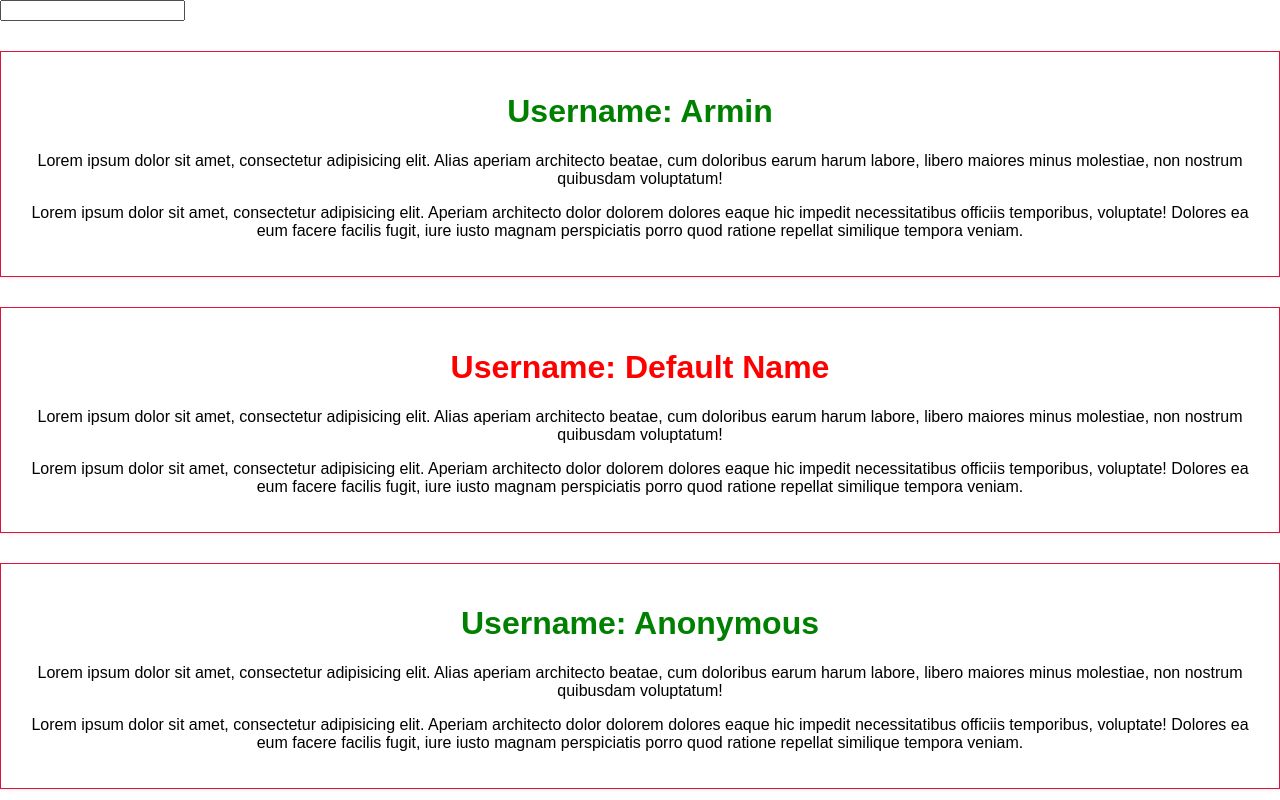
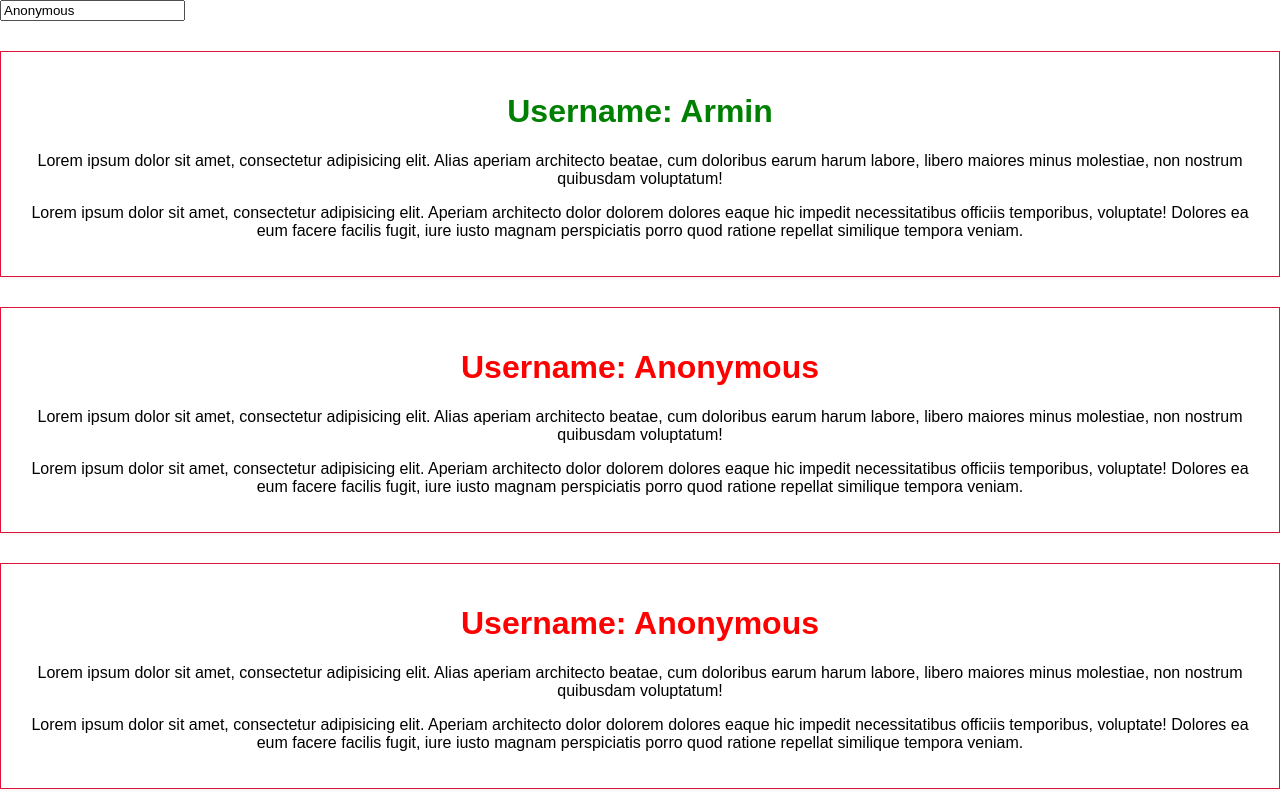
Before and after one commit to Nerldy/Reacting_Level_One, a React (Create React App) app: page / in a window 1280 px wide. Shown: the top 800 px of the page. Built offline with nearby package versions, Linux system fonts and the light colour scheme.

Commit message:
Adding inputs

```diff
--- a/src/App.js
+++ b/src/App.js
@@ -8,7 +8,7 @@ import UserOutput from "./UserOutput/UserOutput";
 
 class App extends Component {
     state = {
-        userName: "Default Name"
+        userName: "Anonymous"
     };
 
     onUserNameClick = event => {
@@ -23,8 +23,9 @@ class App extends Component {
         };
         return (
             <div>
-                <UserInput changed={this.onUserNameClick}/>
+                <UserInput changed={this.onUserNameClick} currentName={this.state.userName}/>
                 <UserOutput userName={"Armin"}/>
+                <UserOutput style={style} userName={this.state.userName}/>
                 <UserOutput style={style} userName={this.state.userName}/>
                 <UserOutput changeUserName={this.onUserNameClick}/>
             </div>
--- a/src/UserInput/UserInput.js
+++ b/src/UserInput/UserInput.js
@@ -3,7 +3,7 @@ import React from "react";
 const userInput = props => {
     return (
         <div>
-            <input type="text" onChange={props.changed} value={props.userName}/>
+            <input type="text" onChange={props.changed} value={props.currentName}/>
         </div>
     );
 };
```
